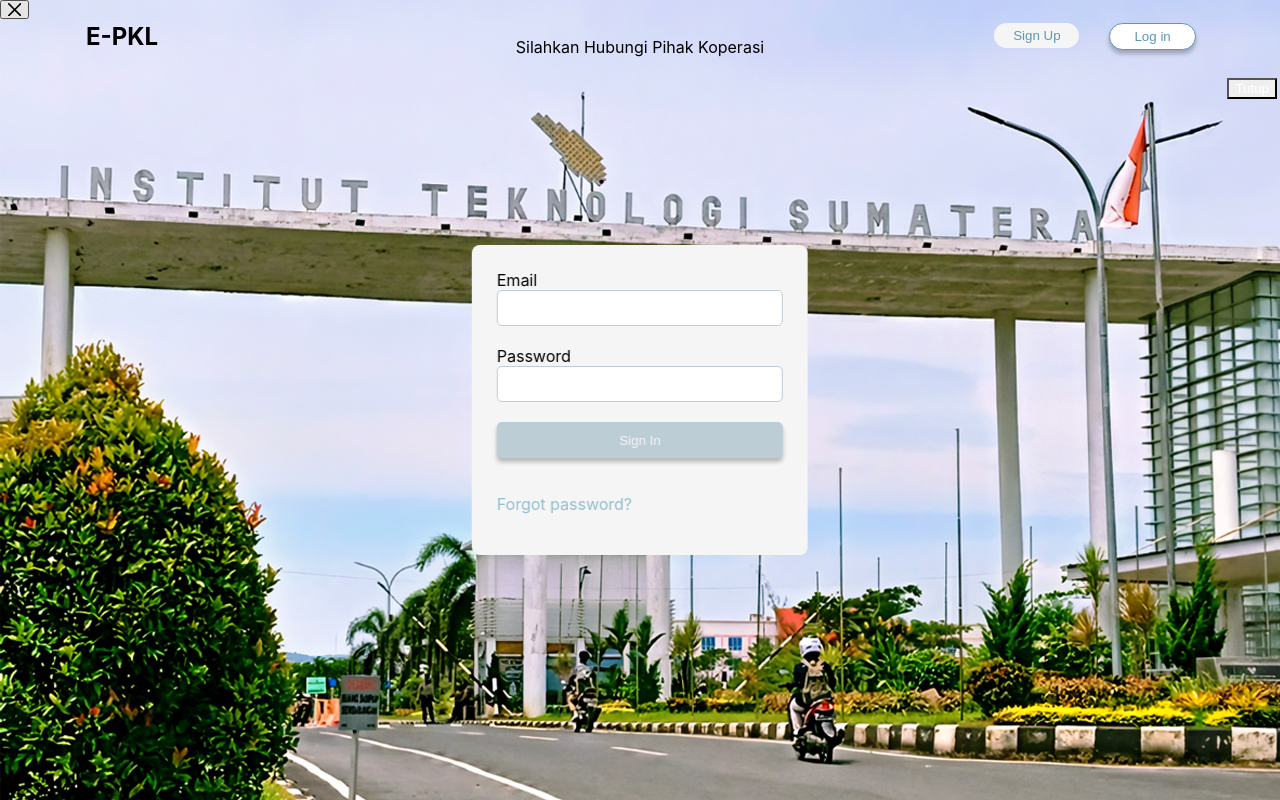
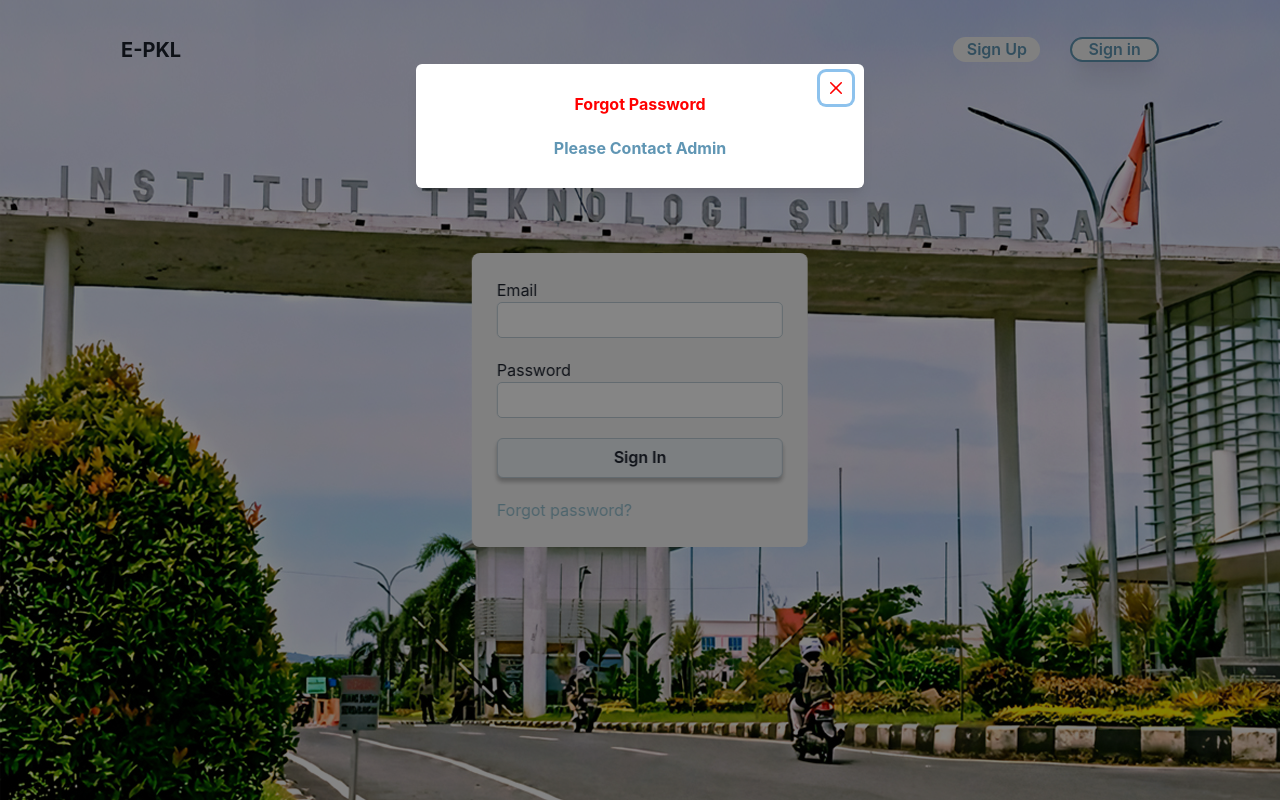
Before and after one commit to rio120140025/e-pkl-frontend, a React (Create React App) app: page / in a window 1280 px wide. Both pictures are taken after a click on the element "Forgot password?". Built offline with nearby package versions, Linux system fonts and the light colour scheme.

Commit message:
login-styling

```diff
--- a/src/components/login-page/header.css
+++ b/src/components/login-page/header.css
@@ -1,28 +1,4 @@
-.e-pkl {
-  padding-left: 84px;
-}
-
-.button {
-  padding-right: 84px;
-}
-
 .sign-in {
-  border-radius: 15px;
-  background-color: #fff;
-  box-shadow: 0 4px 4px rgba(0, 0, 0, 0.25);
-  border: 1px solid #6096b4;
-  box-sizing: border-box;
-  width: 86.78px;
-  height: 27px;
-  text-align: center;
-  color: #6096b4;
-}
-
-.sign-up {
-  border-radius: 15px;
-  background-color: #f5f5f5;
-  border: #fff;
-  width: 84.78px;
-  height: 25px;
-  color: #6096b4;
-}
+    border: 2px solid #6096b4;
+    box-sizing: border-box;
+  }
--- a/src/components/login-page/header.jsx
+++ b/src/components/login-page/header.jsx
@@ -1,20 +1,37 @@
 import React from "react";
 import { Button, ButtonGroup } from "@chakra-ui/react";
 import { Box, Flex, Spacer, Heading } from "@chakra-ui/layout";
-import "./header.css";
+import './header.css'
 
 function Header() {
   return (
-    <Flex minWidth="max-content" alignItems="center" gap="2">
-      <Box p="2">
-        <Heading size="md" className="e-pkl">
-          E-PKL
-        </Heading>
+    <Flex minWidth="max-content" alignItems="center" gap="2" padding={37}>
+      <Box paddingLeft={84}>
+        <Heading size="md">E-PKL</Heading>
       </Box>
       <Spacer />
-      <ButtonGroup gap="22px" className="button">
-        <Button className="sign-up">Sign Up</Button>
-        <Button className="sign-in">Log in</Button>
+      <ButtonGroup gap="22px" paddingRight={84}>
+        <Button
+          borderRadius="15"
+          bgColor={"#f5f5f5"}
+          borderColor={"fff"}
+          width={86.78}
+          height={25}
+          color={"#6096b4"}
+        >
+          Sign Up
+        </Button>
+        <Button
+          borderRadius="15"
+          bgColor={"#f5f5f5"}
+          boxShadow={"xl"}
+          width={88.78}
+          height={25}
+          color={"#6096b4"}
+          className="sign-in"
+        >
+          Sign in
+        </Button>
       </ButtonGroup>
     </Flex>
   );
--- a/src/components/login-page/input-box.css
+++ /dev/null
@@ -1,8 +0,0 @@
-.input-box {
-  border-radius: 5px;
-  background-color: #fff;
-  border: 1px solid #bdcdd6;
-  box-sizing: border-box;
-  width: 286.41px;
-  height: 36px;
-}
--- a/src/components/login-page/input-box.jsx
+++ b/src/components/login-page/input-box.jsx
@@ -1,13 +1,18 @@
 import React from "react";
 import { Input } from "@chakra-ui/react";
 import { Flex } from "@chakra-ui/layout";
-import "./input-box.css";
 
 function InputBox() {
   return (
     <Flex>
       <Input
-        className="input-box"
+        borderRadius="5"
+        bgColor={"#fff"}
+        borderColor={"#bdcdd6"}
+        borderStyle={"solid"}
+        width={286.41}
+        height={"36px"}
+        color={"#6096b4"}
       ></Input>
     </Flex>
   );
--- a/src/components/login-page/login-box.jsx
+++ b/src/components/login-page/login-box.jsx
@@ -40,32 +40,29 @@ function CardBox() {
         </Box>
       </AbsoluteCenter>
       <Modal isOpen={isOpen} onClose={onClose}>
-        <ModalOverlay />
+          <ModalOverlay />
         <ModalContent>
-          <ModalHeader>
-            <ModalCloseButton />
-          </ModalHeader>
-          <Divider mt={5} variant={"solid"} />
           <ModalBody>
-            <Text textAlign={"center"} mt={5} mb={5}>
-              Silahkan Hubungi Pihak Koperasi
+            <ModalCloseButton color={"#FF0000"} />
+            <Text
+              textAlign={"center"}
+              mt={5}
+              mb={5}
+              color={"#FF0000"}
+              fontWeight={"bold"}
+            >
+              Forgot Password
+            </Text>
+            <Text
+              textAlign={"center"}
+              mt={5}
+              mb={5}
+              color={"#6096B4"}
+              fontWeight={"bold"}
+            >
+              Please Contact Admin
             </Text>
           </ModalBody>
-          <Divider variant={"solid"} />
-          <ModalFooter>
-            <Button
-              bg={"royalRed.200"}
-              color={"white"}
-              mr={3}
-              onClick={onClose}
-              _hover={{
-                background: "royalRed.200",
-                color: "white",
-              }}
-            >
-              Tutup
-            </Button>
-          </ModalFooter>
         </ModalContent>
       </Modal>
     </Center>
--- a/src/components/login-page/login.jsx
+++ b/src/components/login-page/login.jsx
@@ -14,8 +14,8 @@ function Login() {
       backgroundPosition="center"
       backgroundSize="cover"
     >
-      <Header/>
-      <CardBox/>
+      <Header />
+      <CardBox />
     </Box>
   );
 }
--- a/src/index.js
+++ b/src/index.js
@@ -3,11 +3,14 @@ import ReactDOM from "react-dom/client";
 import "./index.css";
 import App from "./App";
 import reportWebVitals from "./reportWebVitals";
+import { ChakraProvider } from "@chakra-ui/react";
 
 const root = ReactDOM.createRoot(document.getElementById("root"));
 root.render(
   <React.StrictMode>
+    <ChakraProvider>
       <App />
+    </ChakraProvider>
   </React.StrictMode>
 );
 
```
